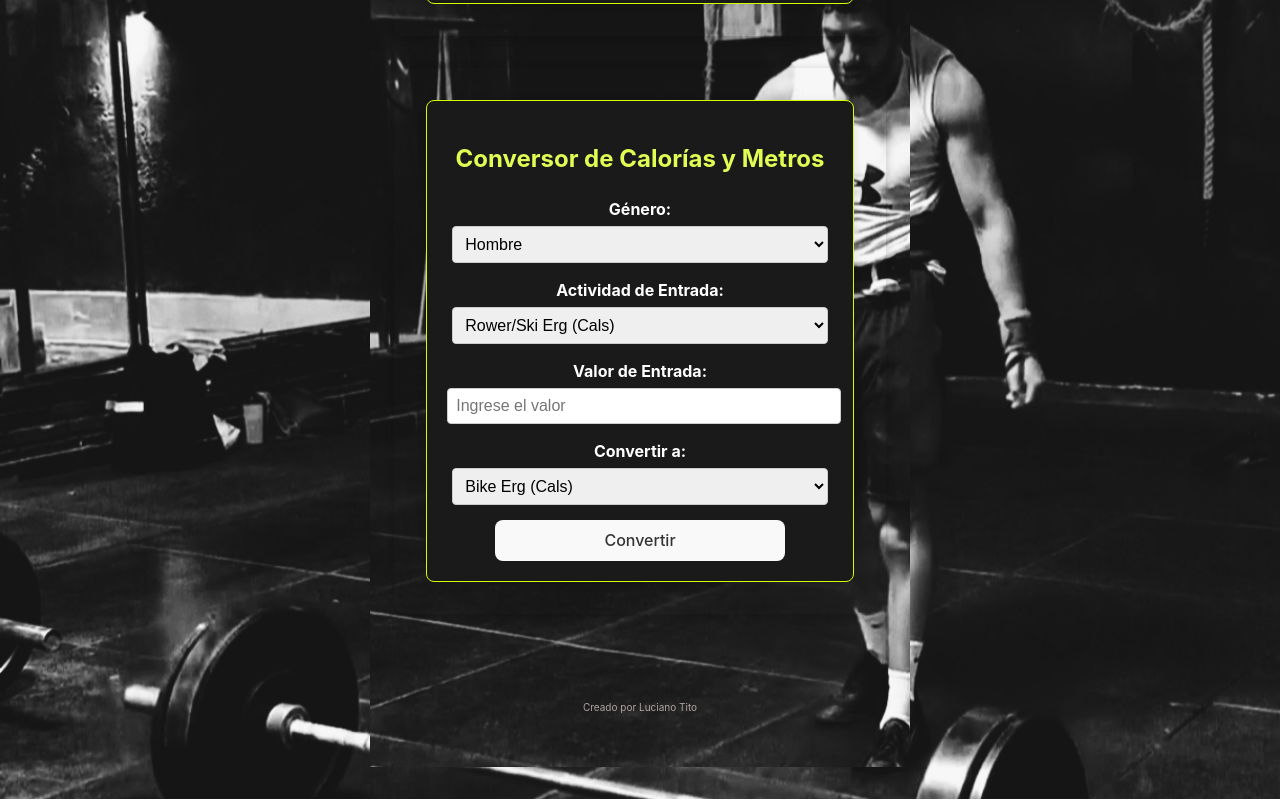
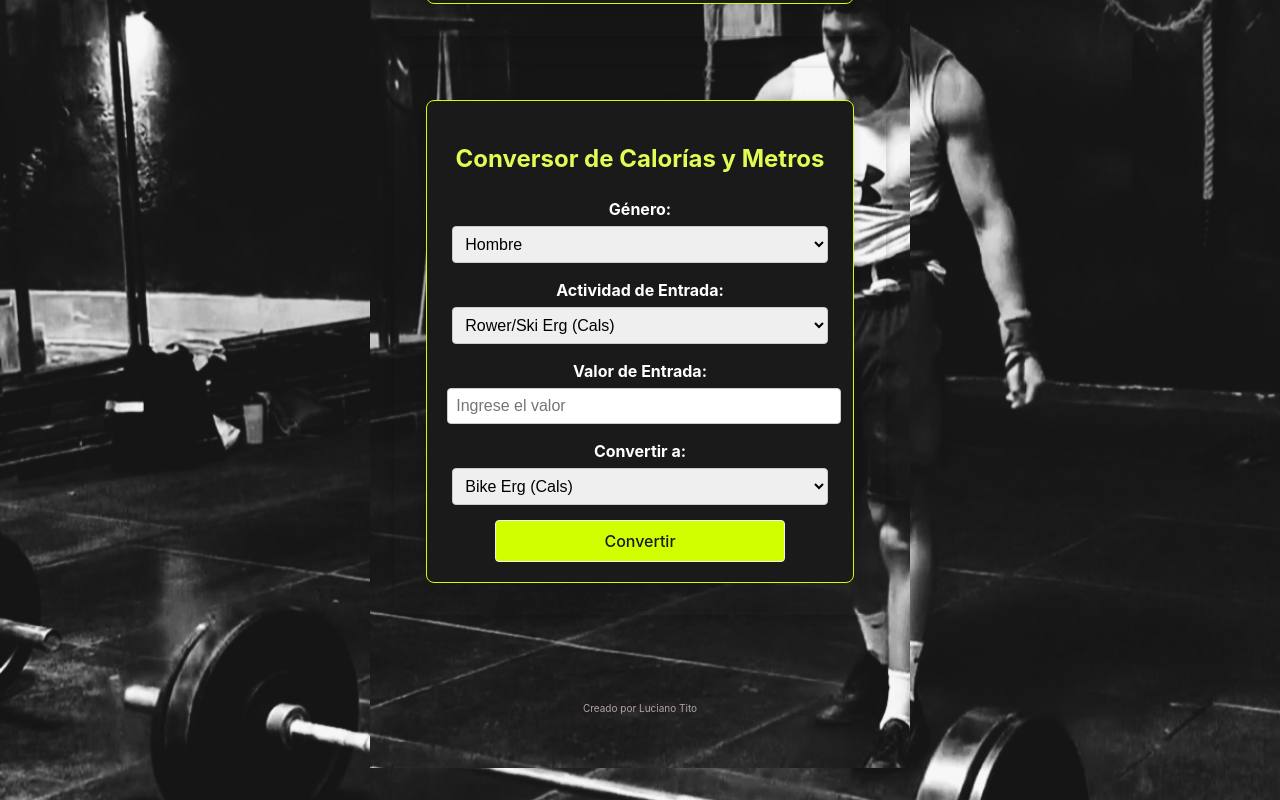
Before and after one commit to LucianoTito/CrossFit_Converter, a React (Vite) app: page / in a window 1280 px wide. Shown: the part 755-1555 px from the top of the page. Built offline with nearby package versions, Linux system fonts and the light colour scheme.

Commit message:
converter_btn_css

```diff
--- a/src/components/ConversorCard.css
+++ b/src/components/ConversorCard.css
@@ -35,19 +35,20 @@
   border-radius: 4px;
 }
 
-button {
+.converter_btn {
   width: 75%;
   padding: 10px;
   font-size: 16px;
-  color: #333;
+  color: #1a1a1a;
   background-color: #d0ff00;
   border: 1px solid #eef0f1;
   border-radius: 4px;
   cursor: pointer;
 }
 
-button:hover {
-  background-color: #d0ff00;
+.converter_btn:hover {
+  background-color: #eef0f1;
+  font-size:large;
 }
 
 .result {
--- a/src/components/ConversorCard.jsx
+++ b/src/components/ConversorCard.jsx
@@ -66,7 +66,7 @@ const ConversorCard = () => {
         </select>
       </div>
 
-      <button onClick={handleConvert}>Convertir</button>
+      <button className='converter_btn' onClick={handleConvert}>Convertir</button>
 
       {result !== null && (
         <div className="result">
```
